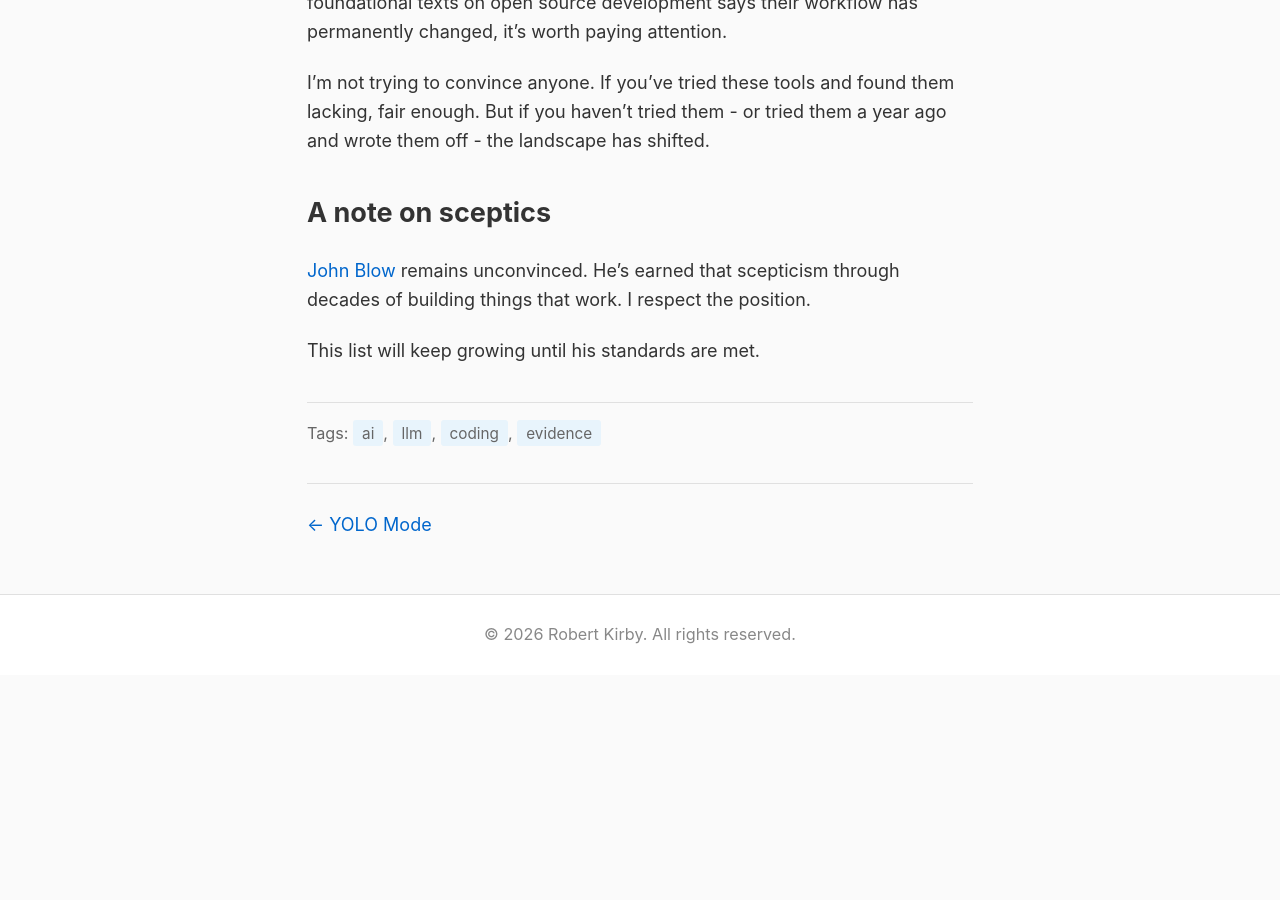
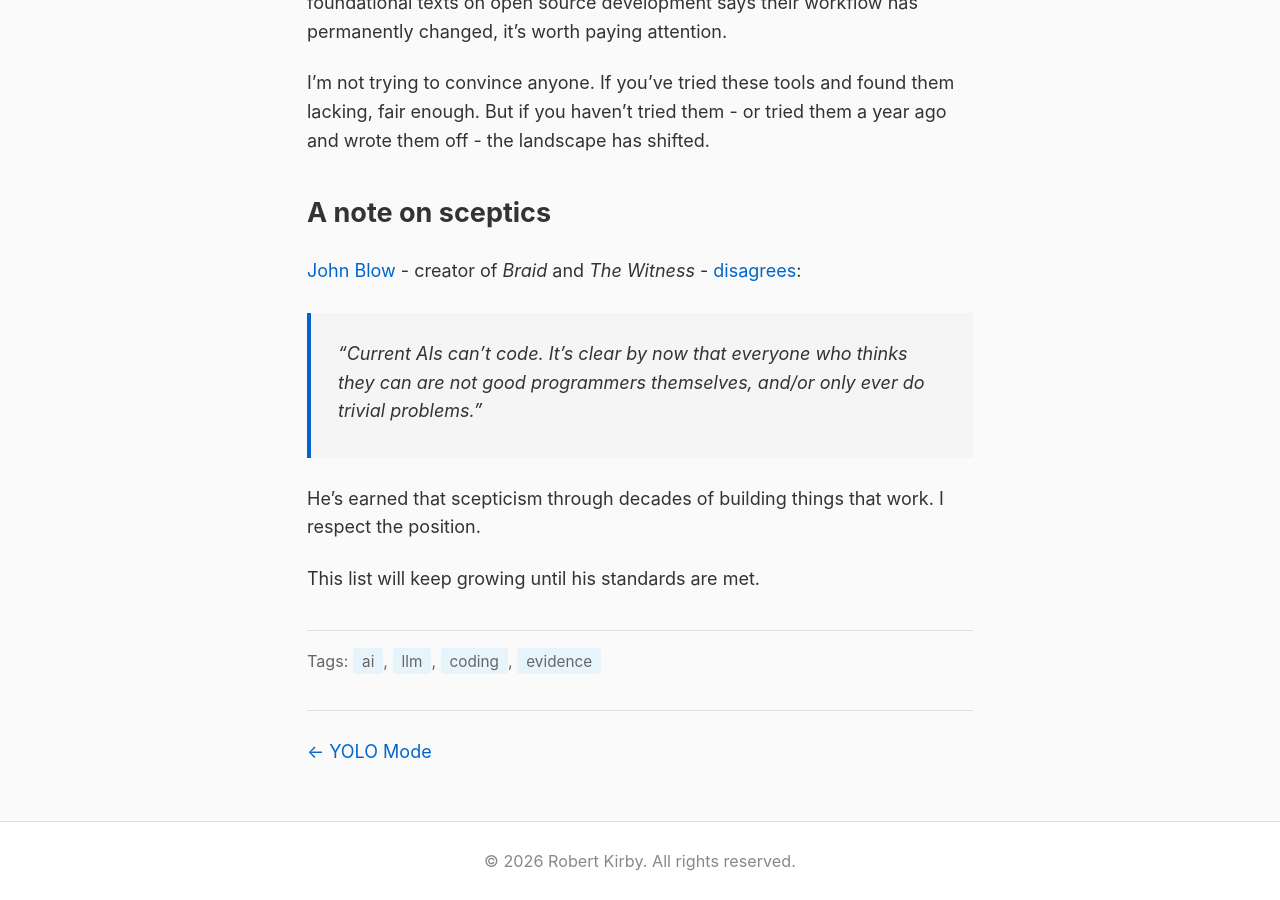
Before and after one commit to rob137/rob137.github.io, a Jekyll site: the page built from _posts/2026-01-02-baffled-builders.md, in a window 1280 px wide and 900 px high, scrolled down 1852 px. Built offline with Jekyll 4.4.1, drawn with Linux system fonts in a browser that asks for light colours; before the commit the page ends 2527 px from its top, so only the background shows below that.

Commit message:
Add John Blow's actual quote - sharper contrast

```diff
--- a/_posts/2026-01-02-baffled-builders.md
+++ b/_posts/2026-01-02-baffled-builders.md
@@ -48,6 +48,10 @@ I'm not trying to convince anyone. If you've tried these tools and found them la
 
 ## A note on sceptics
 
-[John Blow](https://en.wikipedia.org/wiki/Jonathan_Blow) remains unconvinced. He's earned that scepticism through decades of building things that work. I respect the position.
+[John Blow](https://en.wikipedia.org/wiki/Jonathan_Blow) - creator of *Braid* and *The Witness* - [disagrees](https://x.com/Jonathan_Blow/status/2006479911750611333):
+
+> "Current AIs can't code. It's clear by now that everyone who thinks they can are not good programmers themselves, and/or only ever do trivial problems."
+
+He's earned that scepticism through decades of building things that work. I respect the position.
 
 This list will keep growing until his standards are met.
```
